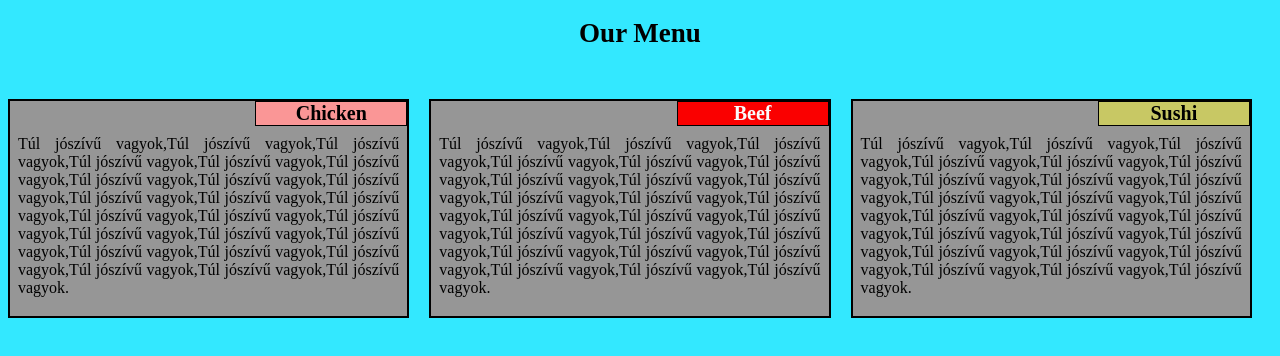
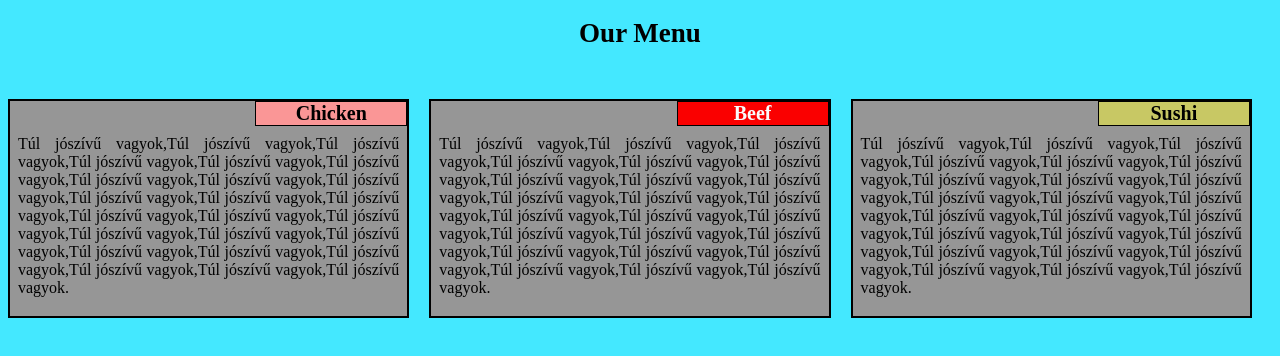
Before and after one commit to Reistore/Reistore.github.io, a plain HTML site: page index.html in a window 1280 px wide. Drawn offline with Linux system fonts and the light colour scheme.

Commit message:
update
nem tetszett a színe

```diff
--- a/stylee.css
+++ b/stylee.css
@@ -2,7 +2,7 @@
   box-sizing: border-box;
 }
 body{
-background-color:rgb(51,232,255);
+background-color:rgb(68,232,255);
 }
 
 
```
